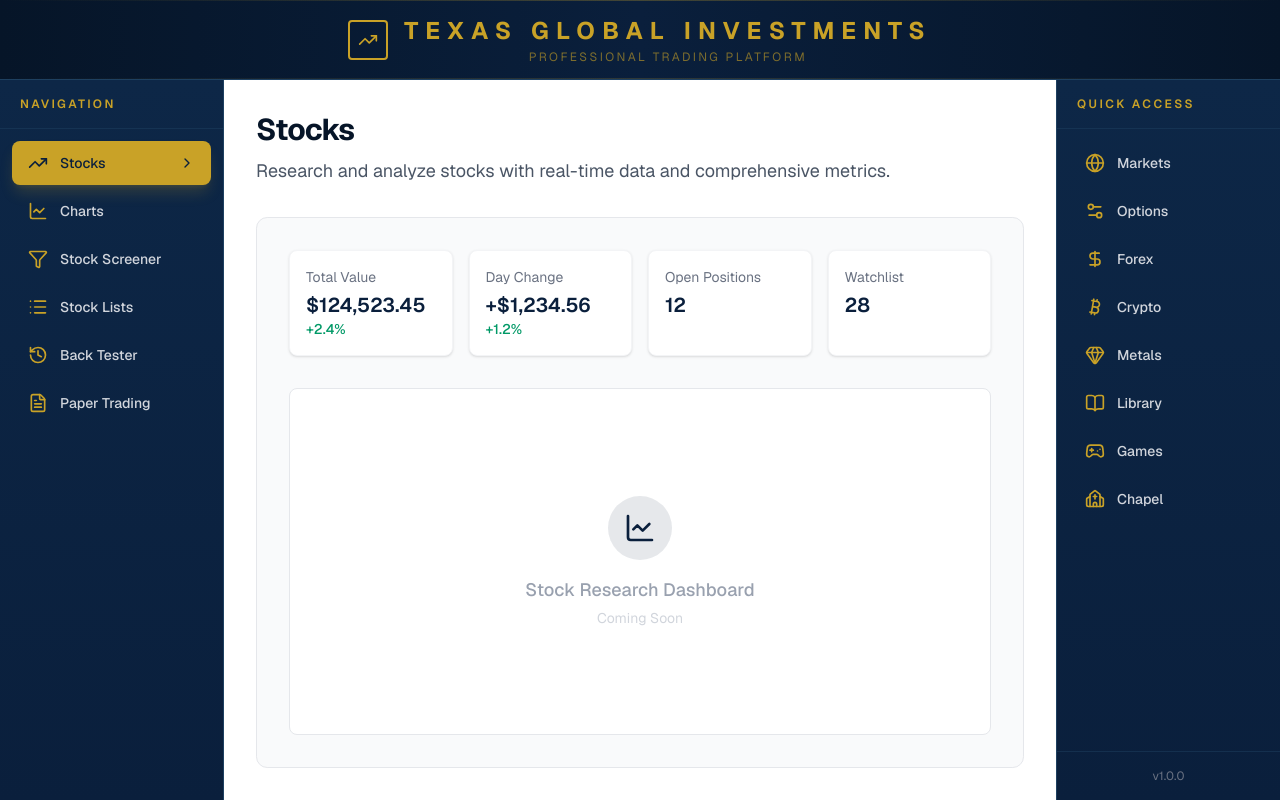
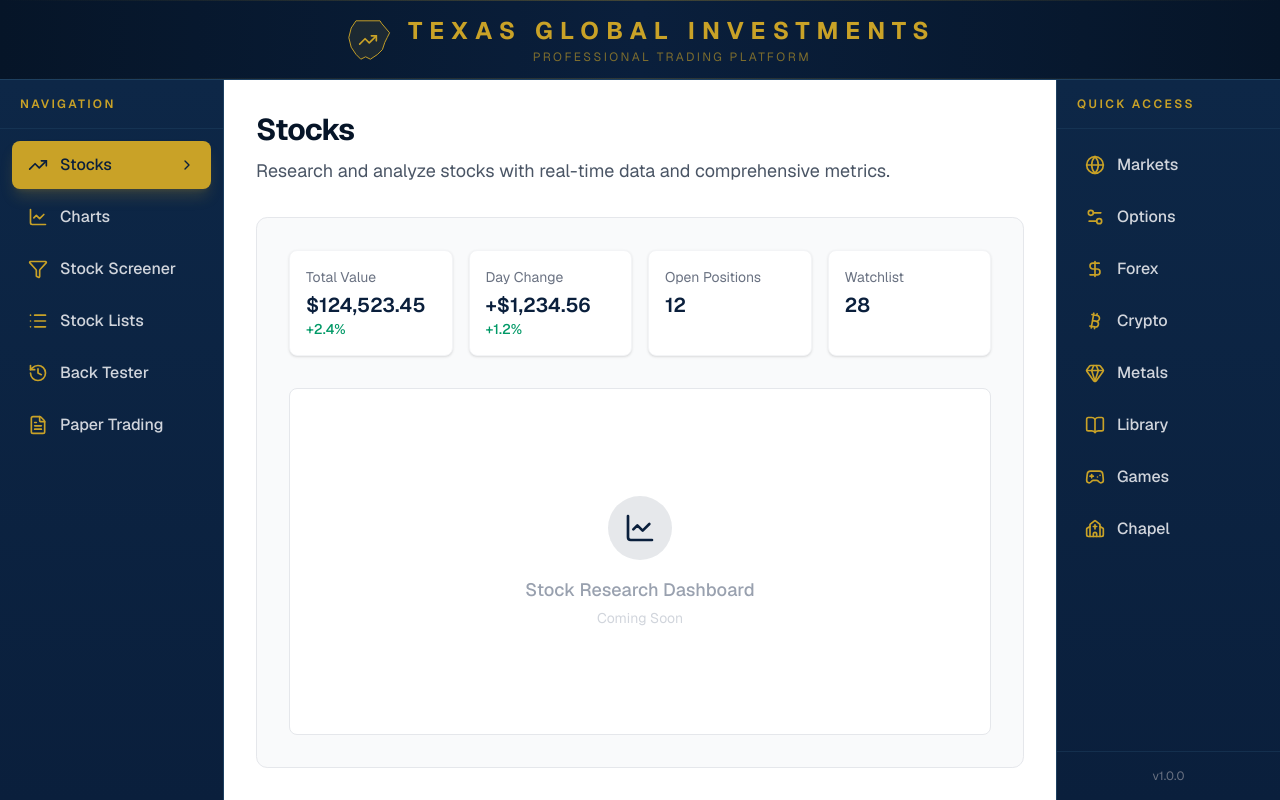
Before and after one commit to scknipp/v0-next-js-app-setup, a Next.js app: page / in a window 1280 px wide. Built offline with nearby package versions, Linux system fonts and the light colour scheme.

Commit message:
feat: replace emblem icon with Texas shape SVG and update text size

```diff
--- a/app/page.tsx
+++ b/app/page.tsx
@@ -178,9 +178,20 @@ export default function TexasGlobalInvestments() {
 
         {/* Logo Container */}
         <div className="flex items-center gap-4">
-          {/* Icon/Emblem */}
-          <div className="w-10 h-10 border-2 border-[#c9a227] rounded flex items-center justify-center">
-            <TrendingUp className="w-5 h-5 text-[#c9a227]" />
+          {/* Texas Shape Emblem */}
+          <div className="relative w-12 h-12 flex items-center justify-center">
+            <svg
+              viewBox="0 0 100 100"
+              className="w-12 h-12 fill-none stroke-[#c9a227]"
+              strokeWidth="2"
+            >
+              {/* Texas outline shape */}
+              <path
+                d="M 25 10 L 75 10 L 78 15 L 95 35 L 90 45 L 85 55 L 80 70 L 70 80 L 55 90 L 45 85 L 35 90 L 25 80 L 15 65 L 10 45 L 15 25 Z"
+                fill="rgba(201, 162, 39, 0.1)"
+              />
+            </svg>
+            <TrendingUp className="w-5 h-5 text-[#c9a227] absolute" />
           </div>
 
           {/* Company Name */}
@@ -221,7 +232,7 @@ export default function TexasGlobalInvestments() {
                       : 'text-gray-300 hover:bg-[#1a3a5c] hover:text-white'}`}
                 >
                   <Icon className={`w-5 h-5 flex-shrink-0 ${isActive ? 'text-[#0a1f3c]' : 'text-[#c9a227]'}`} />
-                  <span className="flex-1 text-sm">{item.label}</span>
+                  <span className="flex-1 text-base">{item.label}</span>
                   {isActive && <ChevronRight className="w-4 h-4" />}
                 </button>
               );
@@ -260,7 +271,7 @@ export default function TexasGlobalInvestments() {
                       : 'text-gray-300 hover:bg-[#1a3a5c] hover:text-white'}`}
                 >
                   <Icon className={`w-5 h-5 flex-shrink-0 ${isActive ? 'text-[#0a1f3c]' : 'text-[#c9a227]'}`} />
-                  <span className="flex-1 text-sm">{item.label}</span>
+                  <span className="flex-1 text-base">{item.label}</span>
                   {isActive && <ChevronRight className="w-4 h-4" />}
                 </button>
               );
```
